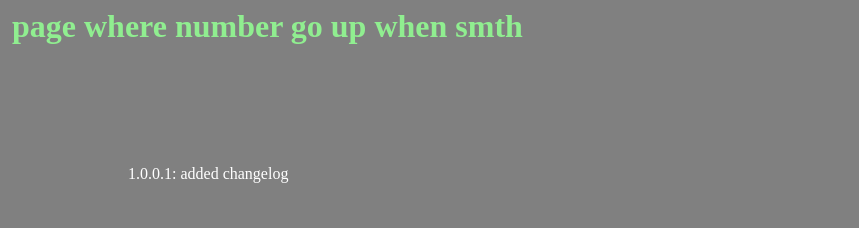
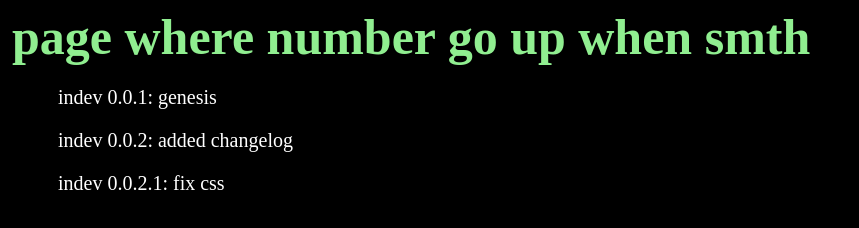
Before and after one commit to archiendy/archiendy.github.io, a plain HTML site: page changelog/index.html in a window 1280 px wide. Shown: the whole page, without its empty margins (0-859 px from the left). Drawn offline with Linux system fonts and the light colour scheme.

Commit message:
fix css and add fun number

```diff
--- a/changelog/index.html
+++ b/changelog/index.html
@@ -2,11 +2,14 @@
 
 <html>
     <head>
-        <link rel="stylesheet" href="styles.css">
+        <link rel="stylesheet" href="../styles.css">
         <title>changelog</title>
+
     </head>
     <body>
         <h1>page where number go up when smth</h1>
-        <p>1.0.0.1: added changelog<p>
+        <p>indev 0.0.1: genesis</p>
+        <p>indev 0.0.2: added changelog</p>
+        <p>indev 0.0.2.1: fix css</p>
     </body>
 </html>
--- a/changelog/styles.css
+++ /dev/null
@@ -1,15 +0,0 @@
-body{
-    background-color: gray;
-}
-
-h1{
-    color: lightgreen;
-    size: 200px;
-    margin: 4px;
-}
-
-p{
-    color: white;
-    size: 40px;
-    margin: 120px;
-}
--- /dev/null
+++ b/random.js
@@ -0,0 +1,4 @@
+
+let fun = Math.floor(Math.random() * 1000)
+
+console.log("FUN NUMBER:" + fun)
--- a/styles.css
+++ b/styles.css
@@ -1,15 +1,15 @@
 body{
-    background-color: gray;
+    background-color: black;
 }
 
 h1{
     color: lightgreen;
-    size: 200px;
+    font-size: 50px;
     margin: 4px;
 }
 
 p{
     color: white;
-    size: 40px;
-    margin: 120px;
+    font-size: 20px;
+    margin-left: 50px;
 }
```
Also changed, not shown: index.html (+1 -1 lines), 1 other file.
